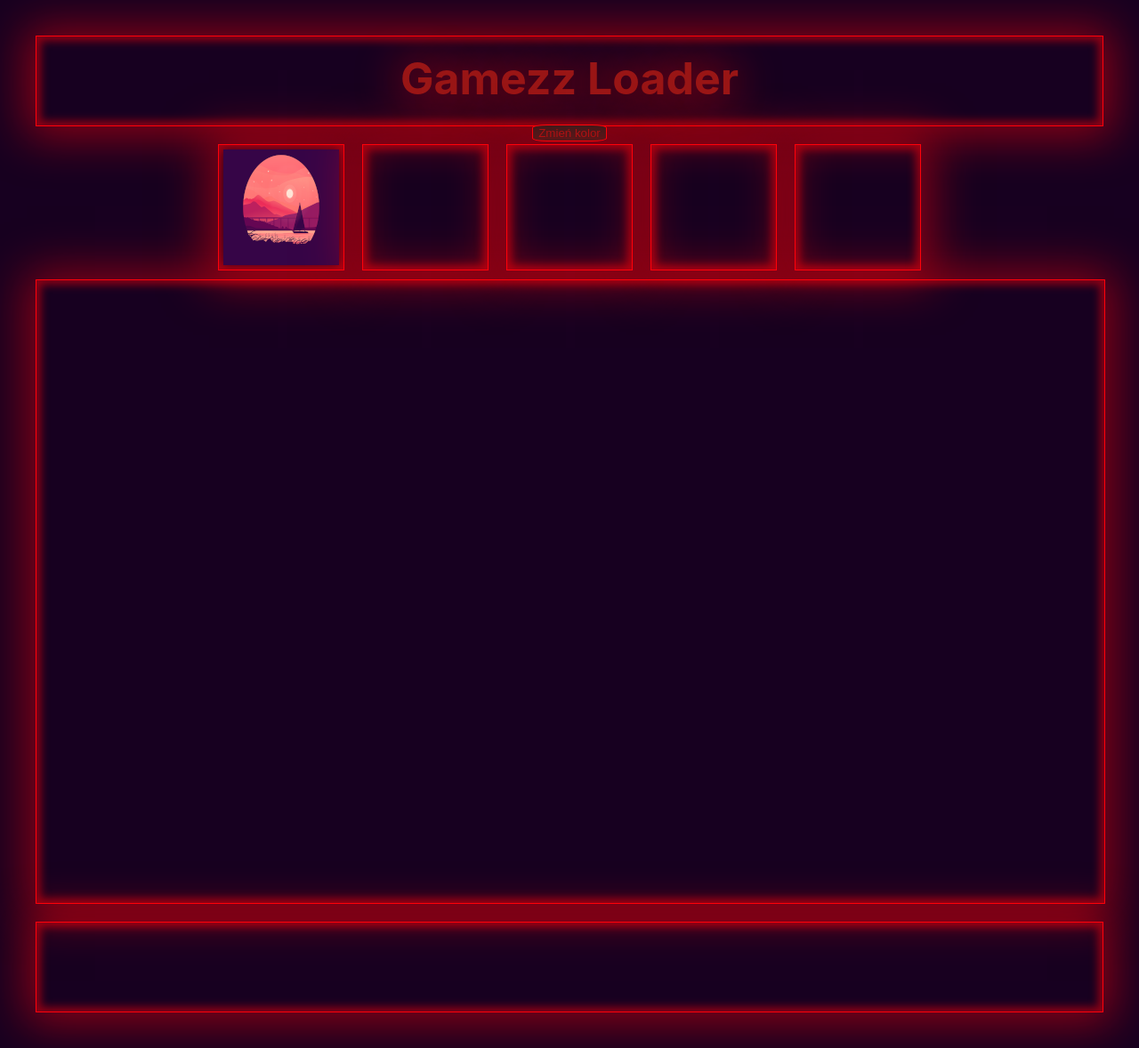
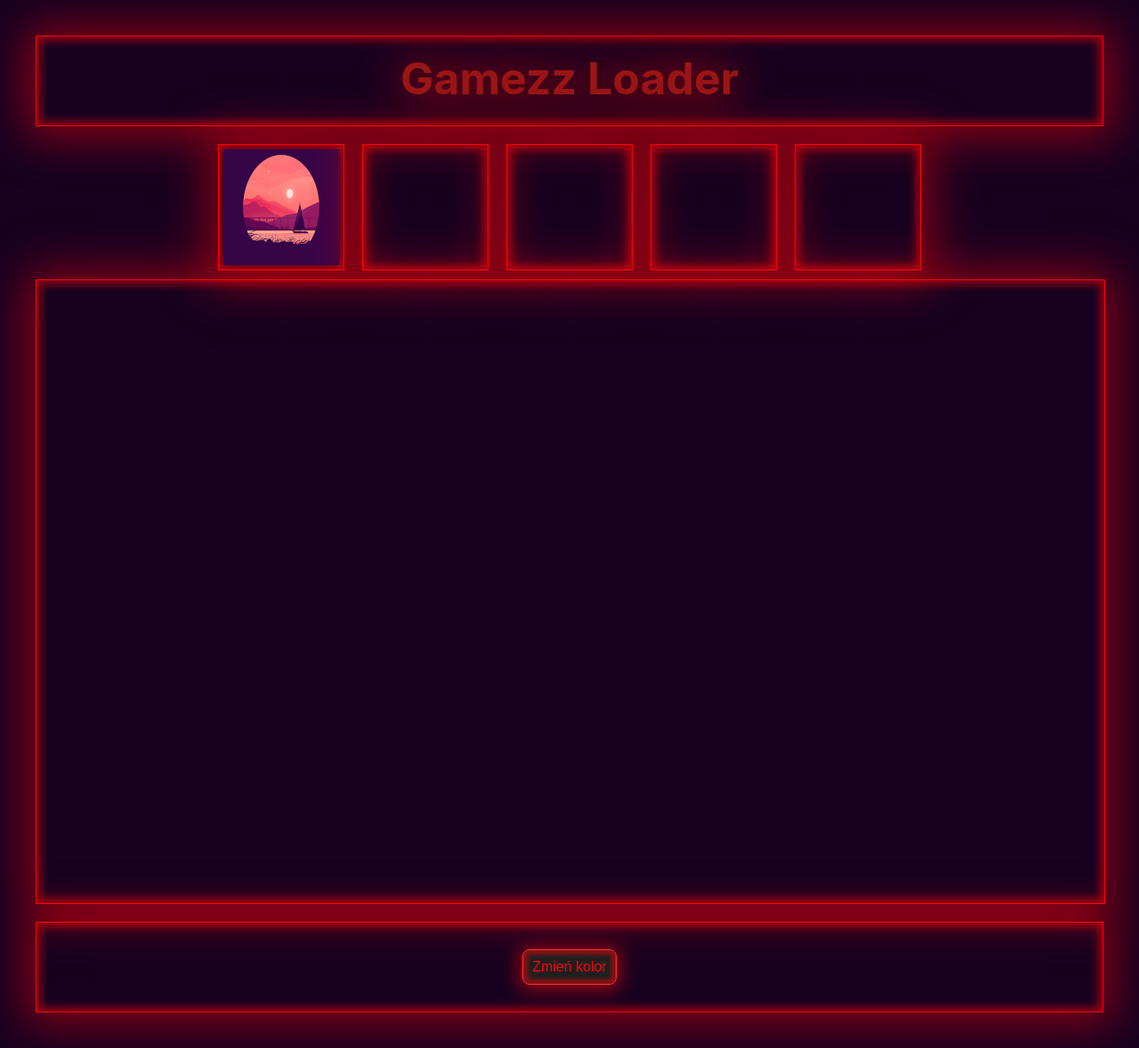
Before and after one commit to volter2pl/praktyki2024, a React (Vite) app: page / in a window 1280 px wide. Shown: the whole page at 89% size. Built offline with nearby package versions, Linux system fonts and the light colour scheme.

Commit message:
Zmiana motywu strony
Dodanie animacji, przeniesienie funkcji zmieniającej kolor do oddzielnego komponentu. Przeniesienie przycisku do footera.

```diff
--- a/src/App.css
+++ b/src/App.css
@@ -19,6 +19,7 @@ header {
   border: 1px solid #ff000a;
   height: 100px;
   box-shadow: inset 0px 0px 10px 5px rgba(255,0,10,0.5), 0px 2px 50px 10px rgba(255,0,10,0.5);
+  transition: border-color 0.25s;
 }
 section{
   margin-top: 20px;
@@ -38,18 +39,24 @@ section{
   display: flex;
   justify-content: center;
   align-items: center;
+  transition: border-color 0.25s;
 }
 main{
   height: 700px;
   width: 100%;
   border: 1px solid #ff000a;
   box-shadow: inset 0px 0px 10px 5px rgba(255,0,10,0.5), 0px 2px 50px 10px rgba(255,0,10,0.5);
+  transition: border-color 0.25s;
 }
 footer{
   margin-top: 20px;
   height: 100px;
   border: 1px solid #ff000a;
   box-shadow: inset 0px 0px 10px 5px rgba(255,0,10,0.5), 0px 2px 50px 10px rgba(255,0,10,0.5);
+  transition: border-color 0.25s;
+  display: flex;
+  justify-content: space-around;
+  align-items: center;
 }
 .minizdj{
   width: 130px;
@@ -62,11 +69,19 @@ footer{
   font-family: Inter;
   font-size: 50px;
   margin: 10px;
+  transition: border-color 0.25s;
 }
 .changecolour{
-  color: #991616;
+  color: #ff000a;
   background-color: rgb(31, 31, 31);
-  border-radius: 20%;
-  border: 1px solid #ff000a;
-
+  border-radius: 8px;
+  border: 1px solid #ff2e36;
+  padding: 10px;
+  transition: border-color 0.25s;
+  font-size: 1em;
+  box-shadow: inset 0px 0px 5px 5px rgba(255,0,10,0.5), 0px 2px 20px 5px rgba(255,0,10,0.5);
 }
+.changecolour:hover{
+  border: 1px solid #ffffff;
+  transition: border-color 0.10s;
+}
--- a/src/App.tsx
+++ b/src/App.tsx
@@ -1,5 +1,6 @@
 import './App.css'
 import Witam from './gratest.tsx'
+import changeTheme from './Theme.tsx';
 import { useState } from 'react';
 
 function App() {
@@ -8,41 +9,10 @@ function App() {
   const handleClick = () => {
     setMessage(<Witam />);
   };
-  const ChangeColor = () => {
-    const mainElement = document.querySelector("main") as HTMLElement;
-    const headerElement = document.querySelector("header") as HTMLElement;
-    const footerElement = document.querySelector("footer") as HTMLElement;
-    const sectionElements = document.querySelectorAll(".container") as NodeListOf<HTMLElement>;
-    const logoElement = document.querySelector(".Logo") as HTMLElement;
-    const buttonElement = document.querySelector(".changecolour") as HTMLElement;
-
-    if (mainElement && headerElement && footerElement && sectionElements && logoElement && buttonElement) {
-      const isViolet = mainElement.style.borderColor === "violet";
-
-      mainElement.style.borderColor = isViolet ? "" : "violet";
-      mainElement.style.boxShadow = isViolet ? "" : "inset 0px 0px 10px 5px rgba(255, 0, 255, 0.5), 0px 2px 50px 10px rgba(255, 0, 255, 0.5)";
-      headerElement.style.borderColor = isViolet ? "" : "violet";
-      headerElement.style.boxShadow = isViolet ? "" : "inset 0px 0px 10px 5px rgba(255, 0, 255, 0.5), 0px 2px 50px 10px rgba(255, 0, 255, 0.5)";
-      footerElement.style.borderColor = isViolet ? "" : "violet";
-      footerElement.style.boxShadow = isViolet ? "" : "inset 0px 0px 10px 5px rgba(255, 0, 255, 0.5), 0px 2px 50px 10px rgba(255, 0, 255, 0.5)";
-      logoElement.style.color = isViolet ? "" : "violet";
-      logoElement.style.textShadow = isViolet ? "" : "0px 2px 50px rgba(255, 0, 255, 0.5)";
-      logoElement.style.webkitTextStroke = isViolet ? "" : "solid 3px #ff2e36";
-      buttonElement.style.color = isViolet ? "" : "violet";
-      buttonElement.style.borderColor = isViolet ? "" : "violet";
-      buttonElement.style.boxShadow = isViolet ? "" : "inset 0px 0px 10px 5px rgba(255, 0, 255, 0.5), 0px 2px 50px 10px rgba(255, 0, 255, 0.5)";
-
-      sectionElements.forEach((element) => {
-        element.style.borderColor = isViolet ? "" : "violet";
-        element.style.boxShadow = isViolet ? "" : "inset 0px 0px 10px 5px rgba(255, 0, 255, 0.5), 0px 2px 50px 10px rgba(255, 0, 255, 0.5)";
-      });
-    }
-  };
   return (
     <>
       <header>
         <h1 className='Logo'>Gamezz Loader</h1>
-        <button className='changecolour' onClick={ChangeColor}>Zmień kolor</button>
       </header>
       <section>
         <div className="container">
@@ -65,6 +35,7 @@ function App() {
         {message}
       </main>
       <footer>
+        <button className='changecolour' onClick={changeTheme}>Zmień kolor</button>
       </footer>
     </>
   )
--- /dev/null
+++ b/src/Theme.tsx
@@ -0,0 +1,35 @@
+function changeTheme(){
+    const mainElement = document.querySelector("main") as HTMLElement;
+    const headerElement = document.querySelector("header") as HTMLElement;
+    const footerElement = document.querySelector("footer") as HTMLElement;
+    const sectionElements = document.querySelectorAll(".container") as NodeListOf<HTMLElement>;
+    const logoElement = document.querySelector(".Logo") as HTMLElement;
+    const buttonElement = document.querySelector(".changecolour") as HTMLElement;
+
+    if (mainElement && headerElement && footerElement && sectionElements && logoElement && buttonElement) {
+      const isViolet = mainElement.style.borderColor === "violet";
+
+      mainElement.style.borderColor = isViolet ? "" : "violet";
+      mainElement.style.boxShadow = isViolet ? "" : "inset 0px 0px 10px 5px rgba(255, 0, 255, 0.5), 0px 2px 50px 10px rgba(255, 0, 255, 0.5)";
+      headerElement.style.borderColor = isViolet ? "" : "violet";
+      headerElement.style.boxShadow = isViolet ? "" : "inset 0px 0px 10px 5px rgba(255, 0, 255, 0.5), 0px 2px 50px 10px rgba(255, 0, 255, 0.5)";
+      footerElement.style.borderColor = isViolet ? "" : "violet";
+      footerElement.style.boxShadow = isViolet ? "" : "inset 0px 0px 10px 5px rgba(255, 0, 255, 0.5), 0px 2px 50px 10px rgba(255, 0, 255, 0.5)";
+      logoElement.style.color = isViolet ? "" : "violet";
+      logoElement.style.textShadow = isViolet ? "" : "0px 2px 50px rgba(255, 0, 255, 0.5)";
+      logoElement.style.webkitTextStroke = isViolet ? "" : "solid 3px #ff2e36";
+      buttonElement.style.color = isViolet ? "" : "violet";
+      buttonElement.style.borderColor = isViolet ? "" : "violet";
+      buttonElement.style.boxShadow = isViolet ? "" : "inset 0px 0px 10px 5px rgba(255, 0, 255, 0.5), 0px 2px 50px 10px rgba(255, 0, 255, 0.5)";
+      buttonElement.addEventListener("mouseover", () => { buttonElement.style.borderColor = "white" });
+      buttonElement.addEventListener("mouseout", () => { isViolet ? buttonElement.style.borderColor = "#ff2e36" : buttonElement.style.borderColor = "violet"});
+
+      sectionElements.forEach((element) => {
+        element.style.borderColor = isViolet ? "" : "violet";
+        element.style.boxShadow = isViolet ? "" : "inset 0px 0px 10px 5px rgba(255, 0, 255, 0.5), 0px 2px 50px 10px rgba(255, 0, 255, 0.5)";
+      });
+
+    }
+};
+
+export default changeTheme;
```
